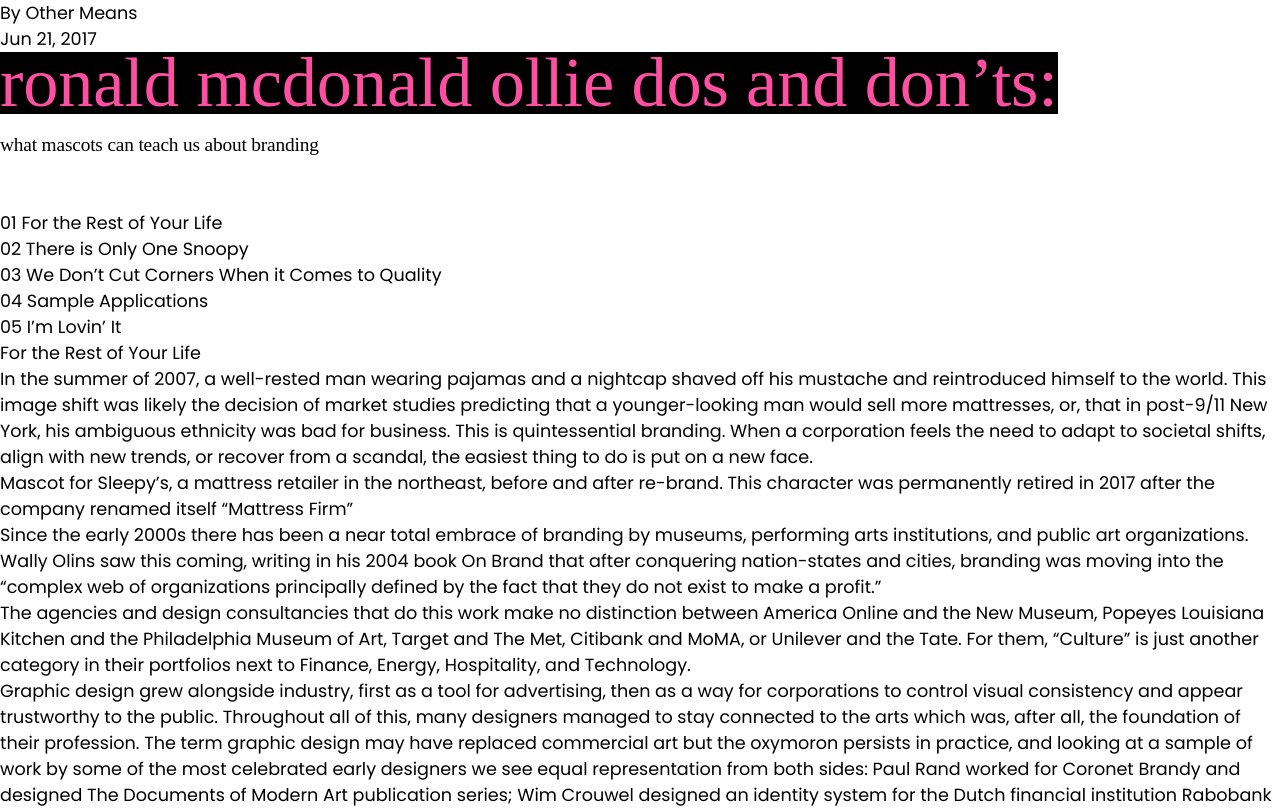
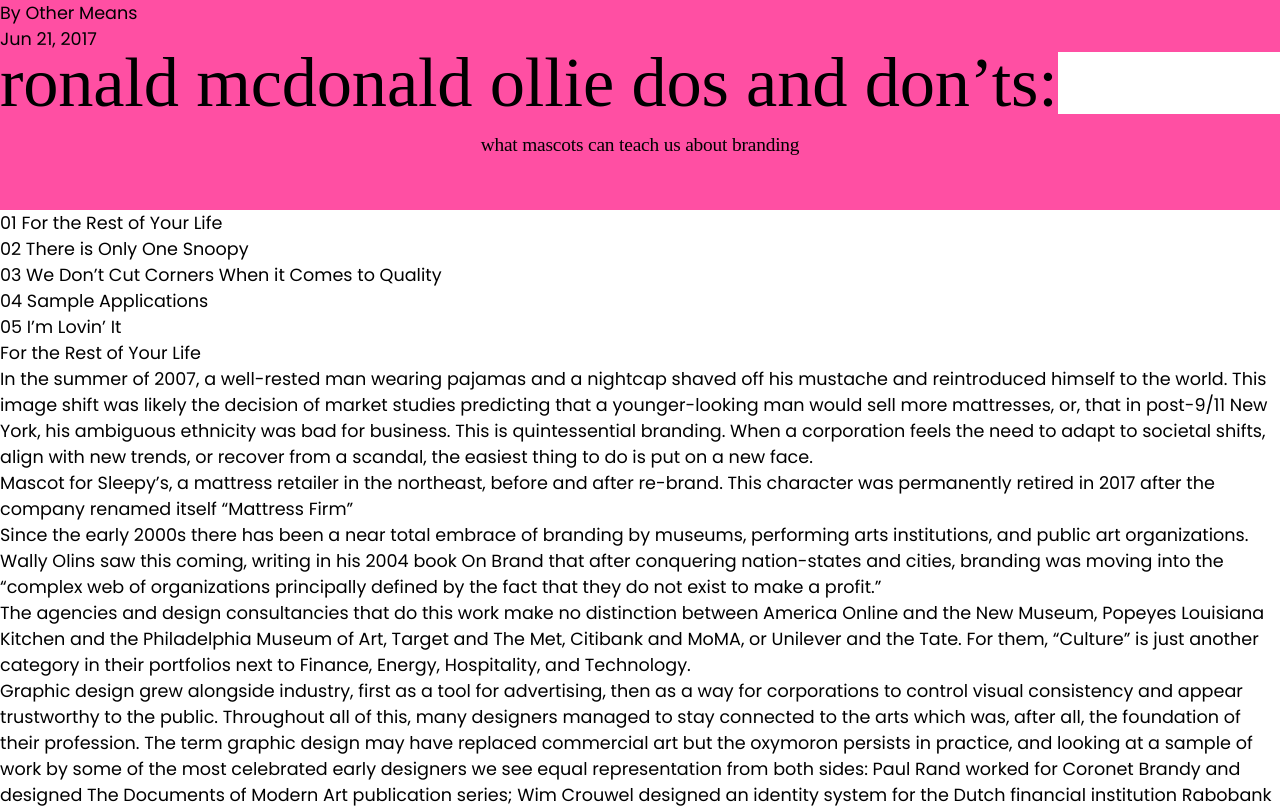
Before and after one commit to natayyon/binding, a plain HTML site: page direction-1/index.html in a window 1280 px wide. Shown: the top 808 px of the page. Drawn offline with Linux system fonts and the light colour scheme; a web font is replaced by a local one.

Commit message:
edits to width

```diff
--- a/direction-1/style.css
+++ b/direction-1/style.css
@@ -36,6 +36,9 @@ body{
 	margin:0;
 }
 
+h1,h2,.authortimeheading{
+	background-color: var(--color-bg2);
+}
 h1{
 	font-size: var(--space-xl);
 	text-transform: lowercase;
@@ -46,14 +49,13 @@ h1{
 	letter-spacing: -0.01rem;
 	line-height: 3.5rem;
 	text-align: center;
-	background-color: var(--color-main);
-	color: var(--color-accent);
+	color: var(--color-main);
 }
 
 h2{
 	font-size: var(--space-shmd);
 	text-transform: lowercase;
-	width: fit-content;
+	/* width: fit-content; */
 	padding-block-end: var(--space-md);
 	font-family: Cal Sans;
 	text-transform: lowercase;
```
